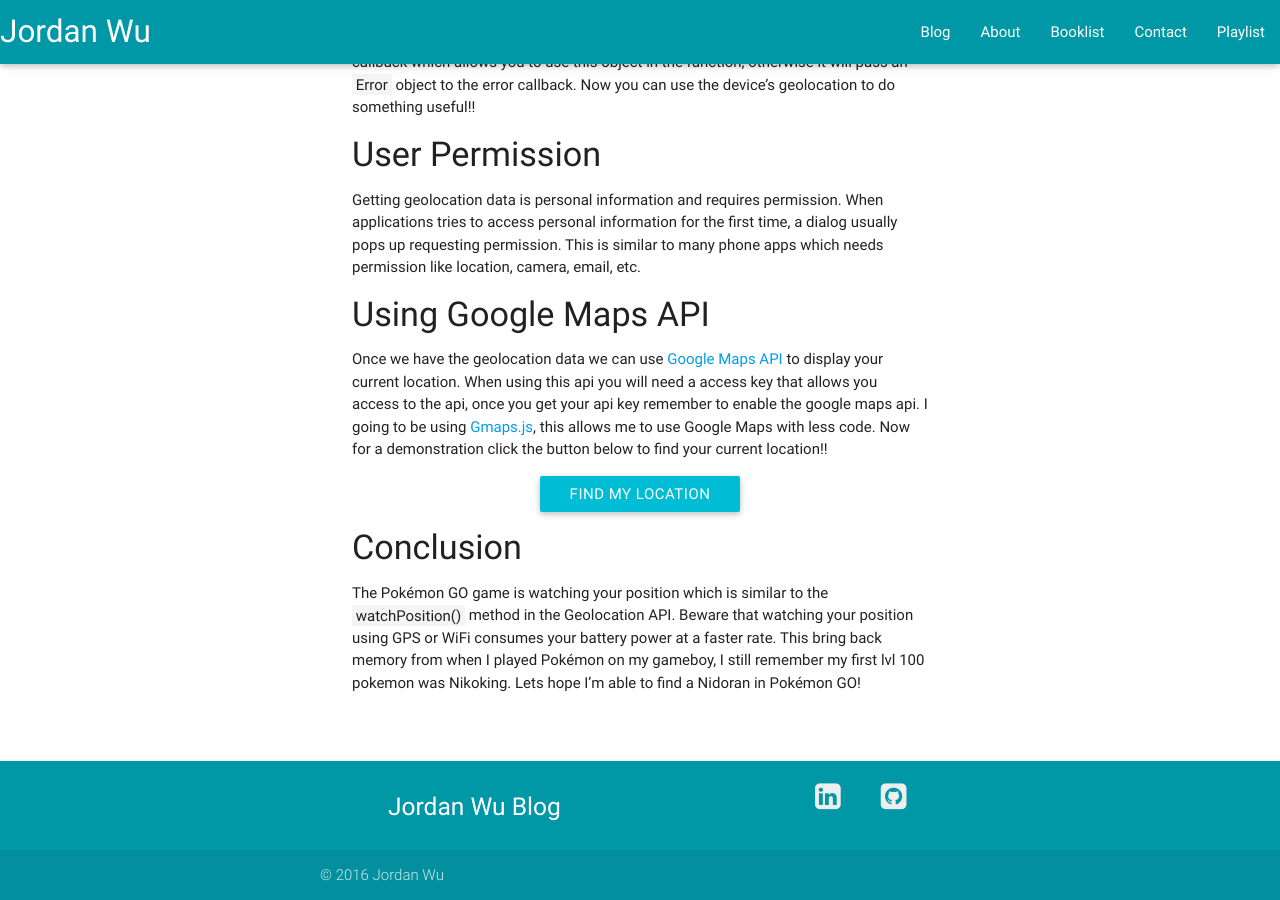
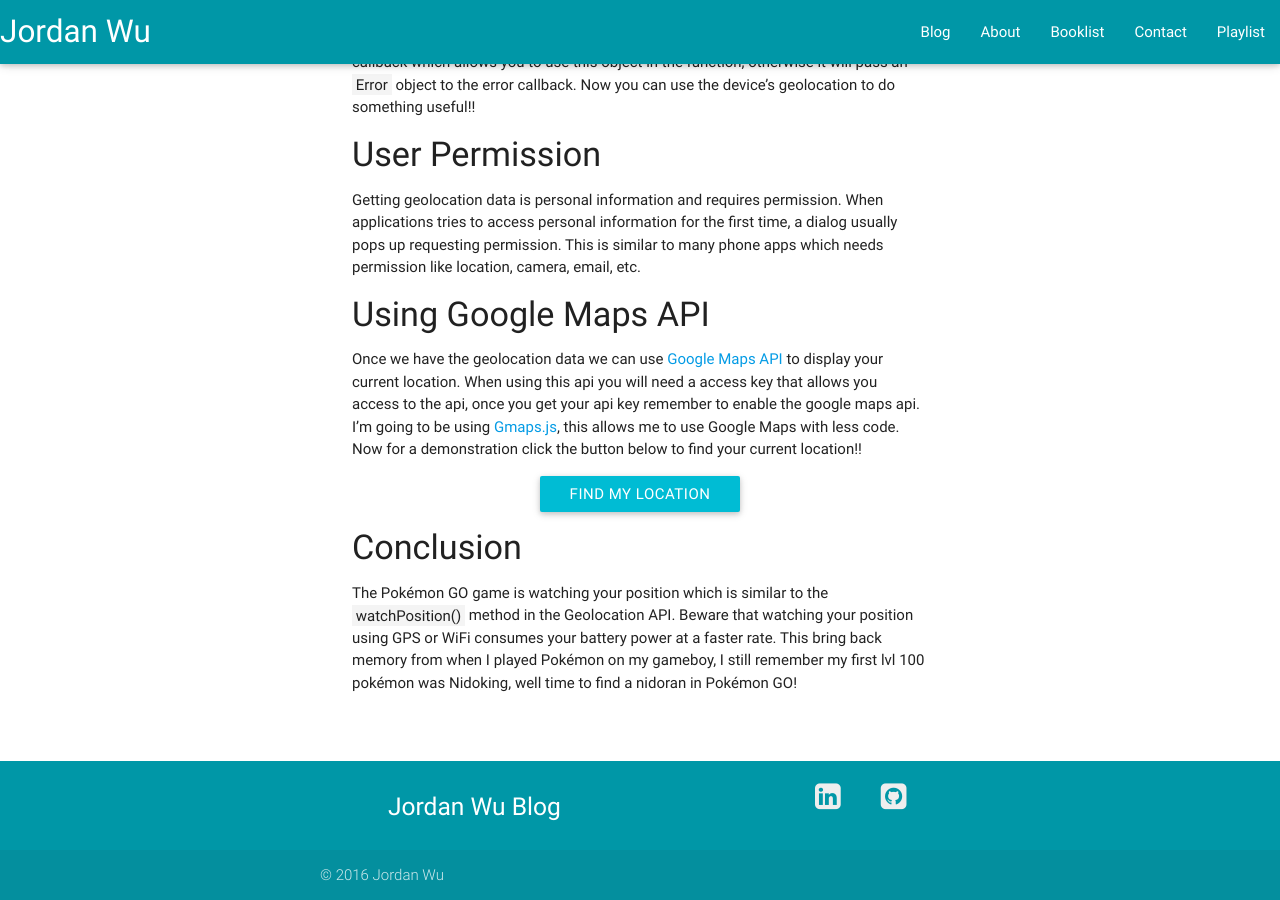
Before and after one commit to JordanSpencerWu/old-website, a Jekyll site: the page built from _posts/blog/2016/2016-07-09-get-your-current-location-with-javascript.markdown, in a window 1280 px wide and 900 px high, scrolled down 1770 px. Built offline with Jekyll 4.4.1, drawn with Linux system fonts in a browser that asks for light colours; nearby versions of some CDN libraries; comment, search, counter and statistics services are not loaded.

Commit message:
fix typo in current location javascript blog post

```diff
--- a/_posts/blog/2016/2016-07-09-get-your-current-location-with-javascript.markdown
+++ b/_posts/blog/2016/2016-07-09-get-your-current-location-with-javascript.markdown
@@ -80,14 +80,14 @@ Getting geolocation data is personal information and requires permission. When a
 
 #### Using Google Maps API
 
-Once we have the geolocation data we can use <a href="https://developers.google.com/maps/" target="_blank">Google Maps API</a> to display your current location. When using this api you will need a access key that allows you access to the api, once you get your api key remember to enable the google maps api. I going to be using <a href="https://hpneo.github.io/gmaps/" target="_blank">Gmaps.js</a>, this allows me to use Google Maps with less code. Now for a demonstration click the button below to find your current location!!
+Once we have the geolocation data we can use <a href="https://developers.google.com/maps/" target="_blank">Google Maps API</a> to display your current location. When using this api you will need a access key that allows you access to the api, once you get your api key remember to enable the google maps api. I'm going to be using <a href="https://hpneo.github.io/gmaps/" target="_blank">Gmaps.js</a>, this allows me to use Google Maps with less code. Now for a demonstration click the button below to find your current location!!
 
 <button type="button" class="find-me btn btn-info btn-block" style="margin: 0 auto;">Find My Location</button>
 
 <div id="map" style="height:50vh;width:100%;"></div>
 
 #### Conclusion
-The Pokémon GO game is watching your position which is similar to the `watchPosition()` method in the Geolocation API. Beware that watching your position using GPS or WiFi consumes your battery power at a faster rate. This bring back memory from when I played Pokémon on my gameboy, I still remember my first lvl 100 pokemon was Nikoking. Lets hope I'm able to find a Nidoran in Pokémon GO!
+The Pokémon GO game is watching your position which is similar to the `watchPosition()` method in the Geolocation API. Beware that watching your position using GPS or WiFi consumes your battery power at a faster rate. This bring back memory from when I played Pokémon on my gameboy, I still remember my first lvl 100 pokémon was Nidoking, well time to find a nidoran in Pokémon GO!
 
 <script src="https://maps.google.com/maps/api/js?key=AIzaSyAZhjK4Uio-T1ZkADdweo1uxHC9jRUYEM0"></script>
 <script>
```
